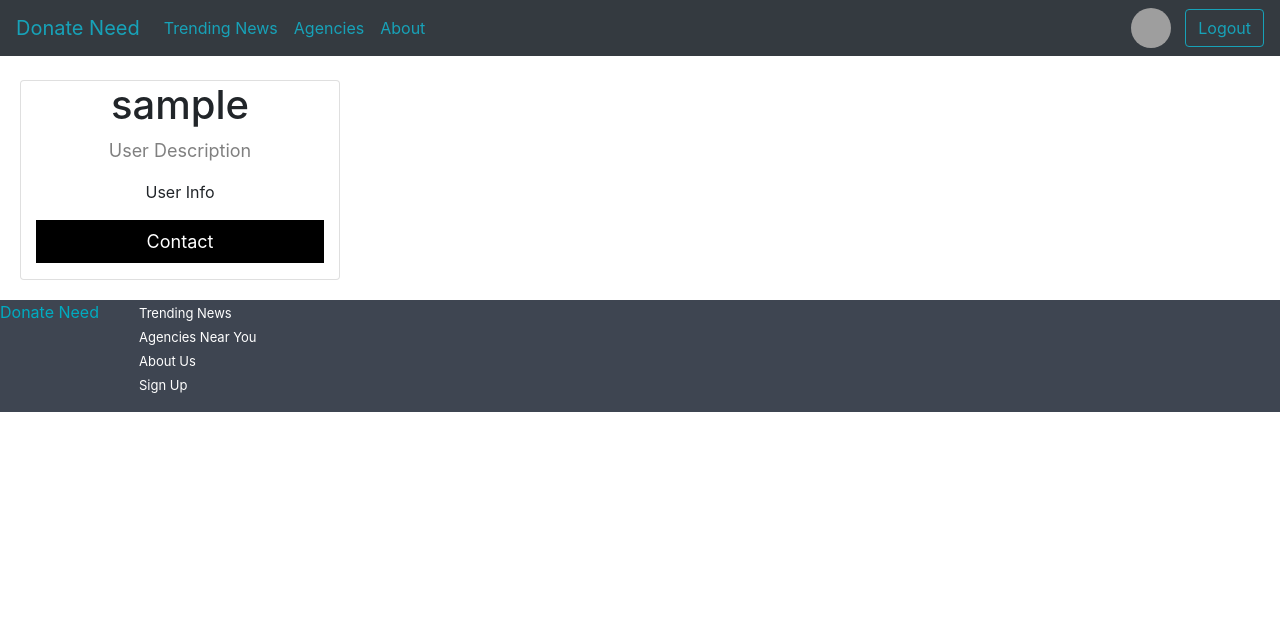
After one commit to ChicoState/DonateNeed, a Django app: page /profile/ in a window 1280 px wide. The commit adds this page. Shown: the top 634 px of the page. Run offline with Django 3.2, Linux system fonts and the light colour scheme; the visitor is signed in with stand-in values (Sample User, id 1); some libraries are stand-ins or nearby versions; grey boxes are pictures that could not be loaded.

Commit message:
In progress profile page

```diff
--- a/mysite/myapp/static/css/style.css
+++ b/mysite/myapp/static/css/style.css
@@ -80,9 +80,9 @@ html {
   }
 }
 
-/*-------------------*/
+/*----------------------*/
 /***** ARROY BOUNCE *****/
-/*-------------------*/
+/*----------------------*/
 @-moz-keyframes bounce {
   0%, 20%, 50%, 80%, 100% {
     -moz-transform: translateY(0);
@@ -166,9 +166,9 @@ html {
   padding-top: 60px;
 }
 
-/*---------------*/
-/*Footer*/
-/*--------------- */
+/*--------------*/
+/*****Footer*****/
+/*--------------*/
 .footer {
     display: flex;
     background-color: #3E4551;
@@ -196,3 +196,43 @@ a:hover
      text-decoration:none;
      cursor:pointer;
 }
+
+/*--------------------*/
+/*****Profile Icon*****/
+/*--------------------*/
+.avatar {
+  vertical-align: middle;
+  width: 40px;
+  height: 40px;
+  border-radius: 50%;
+  margin-right: 10px;
+}
+
+/*--------------------*/
+/*****Profile Page*****/
+/*--------------------*/
+.card {
+  text-align: center;
+}
+
+.title {
+  color: grey;
+  font-size: 18px;
+}
+
+.profileCard {
+  margin: 20px;
+}
+
+.profileCardContact {
+  border: none;
+  outline: 0;
+  display: inline-block;
+  padding: 8px;
+  color: white;
+  background-color: #000;
+  text-align: center;
+  cursor: pointer;
+  width: 100%;
+  font-size: 18px;
+}
--- a/mysite/myapp/templates/base.html
+++ b/mysite/myapp/templates/base.html
@@ -36,6 +36,9 @@
             <a class="btn btn-outline-info" href="/login/" role="button">Sign In</a>
           {% endif %}
           {% if is_user %}
+            <a href="{% url 'profile' %}">
+              <img src="/static/media/defaultProfilePic.jpg" alt="Avatar" class="avatar">
+            </a>
             <a class="btn btn-outline-info" href="/logout/" role="button">Logout</a>
           {% endif %}
         </div>
@@ -55,24 +58,11 @@
     <li><a href="{% url 'signUp' %}"style="color:#FFFFFF;"><font size="-1">Sign Up </font></a></li>
   </ul>
 </footer>
-<!--
-<div class="container">
-  <div class="row footer align-items-end">
-    <div class="col">
-      <ul>
-        <li><a href="{% url 'trending' %}"style="color:#FFFFFF;"><font size="-1">Trending News</font></a></li>
-        <li><a href="{% url 'agencies' %}"style="color:#FFFFFF;"><font size="-1">Agencies Near You</font></a></li>
-        <li><a href="{% url 'about' %}"style="color:#FFFFFF;"><font size="-1">About Us</font></a></li>
-      </ul>
-    </div>
-  </div>
-</div>
--->
-
 
 </body>
 
-
+{% block scripts %}
+{% endblock %}
 <script src="https://code.jquery.com/jquery-3.3.1.slim.min.js" integrity="sha384-q8i/X+965DzO0rT7abK41JStQIAqVgRVzpbzo5smXKp4YfRvH+8abtTE1Pi6jizo" crossorigin="anonymous"></script>
 <script src="https://cdnjs.cloudflare.com/ajax/libs/popper.js/1.14.7/umd/popper.min.js" integrity="sha384-UO2eT0CpHqdSJQ6hJty5KVphtPhzWj9WO1clHTMGa3JDZwrnQq4sF86dIHNDz0W1" crossorigin="anonymous"></script>
 <script src="https://stackpath.bootstrapcdn.com/bootstrap/4.3.1/js/bootstrap.min.js" integrity="sha384-JjSmVgyd0p3pXB1rRibZUAYoIIy6OrQ6VrjIEaFf/nJGzIxFDsf4x0xIM+B07jRM" crossorigin="anonymous"></script>
--- /dev/null
+++ b/mysite/myapp/templates/main/profile.html
@@ -0,0 +1,27 @@
+{% extends "base.html" %}
+
+{% load static %}
+
+{% block content %}
+
+<div class="container-fluid profileCard first-element">
+  <div class="row">
+    <div class="card col-sm-3">
+      <div class="profileImage"></div>
+      <h1>{{ user.username }}</h1>
+      <p class="title">User Description</p>
+      <p>User Info</p>
+      <p><button class="profileCardContact">Contact</button></p>
+    </div>
+  </div>
+</div>
+
+{% endblock content %}
+
+{% block scripts %}
+
+<script type="text/javascript" src="{% static "javascript/profile.js"}">
+
+</script>
+
+{% endblock %}
--- a/mysite/myapp/urls.py
+++ b/mysite/myapp/urls.py
@@ -12,5 +12,6 @@ urlpatterns = [
   url(r'^postSignIn/', views.postSignIn, name='postsign'),
   url('logout/', views.logout_view, name='logout'),
   url('signUp/', views.signUp, name='signUp'),
-  url(r'^postsignup/', views.postsignup, name='postsignup')
+  url(r'^postsignup/', views.postsignup, name='postsignup'),
+  url(r'^profile/', views.profile, name='profile')
 ]
--- a/mysite/myapp/views.py
+++ b/mysite/myapp/views.py
@@ -5,6 +5,8 @@ from django.contrib.auth import authenticate
 from django.contrib.auth.decorators import login_required
 from django.views.decorators.csrf import csrf_exempt
 from django.contrib.auth import logout
+
+from django.core import serializers
 
 from . import forms
 
@@ -170,7 +172,6 @@ def signUp(request):
 
   return render(request, "registration/signUp.html", context = context)
 
-
 def postsignup(request):
   title = "Welcome "
   name = request.POST.get('name')
@@ -184,3 +185,14 @@ def postsignup(request):
   }
 
   return render(request, "main/welcome.html", context = context)
+
+def profile(request):
+   title = "Profile"
+   context = {
+     "title": title,
+     "is_user": checkAuth(request),
+     "user": request.user,
+     #Subject to have more things - Calvin
+   }
+
+   return render(request, 'main/profile.html', context=context)
```
